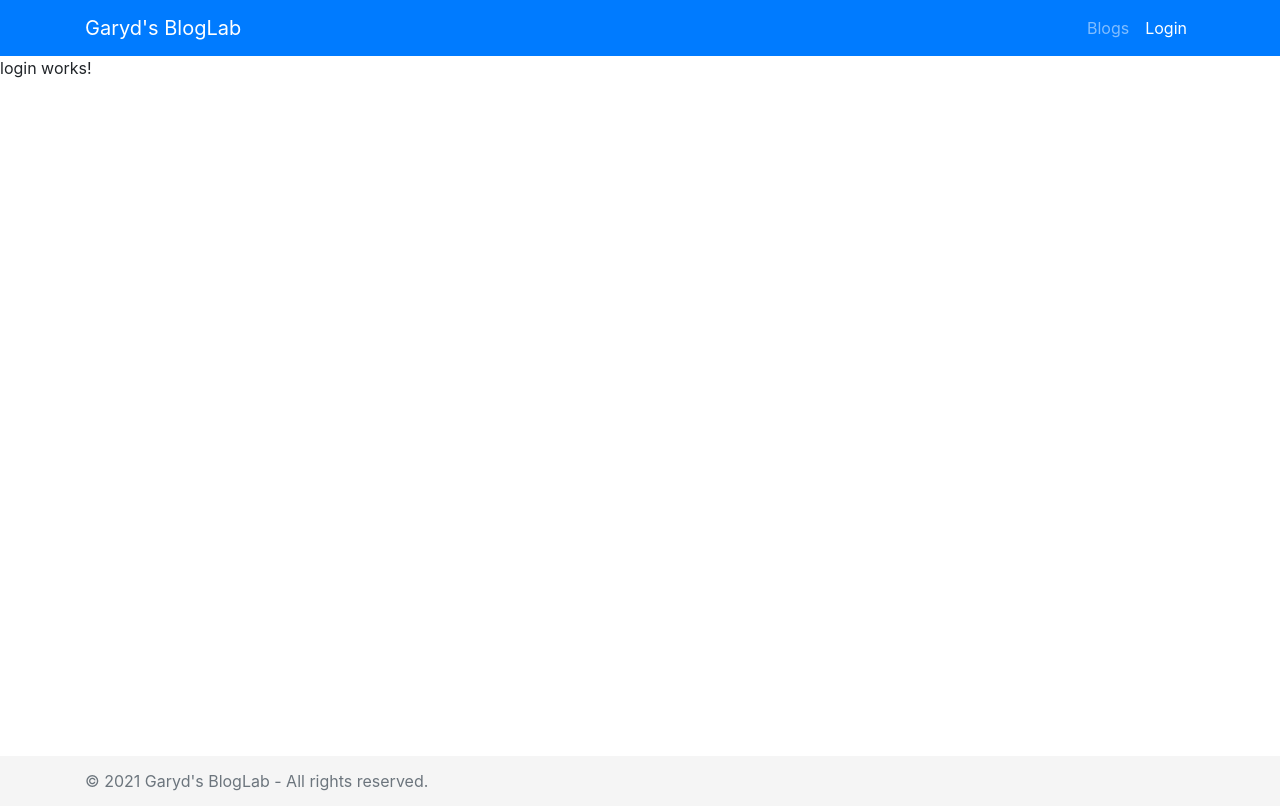
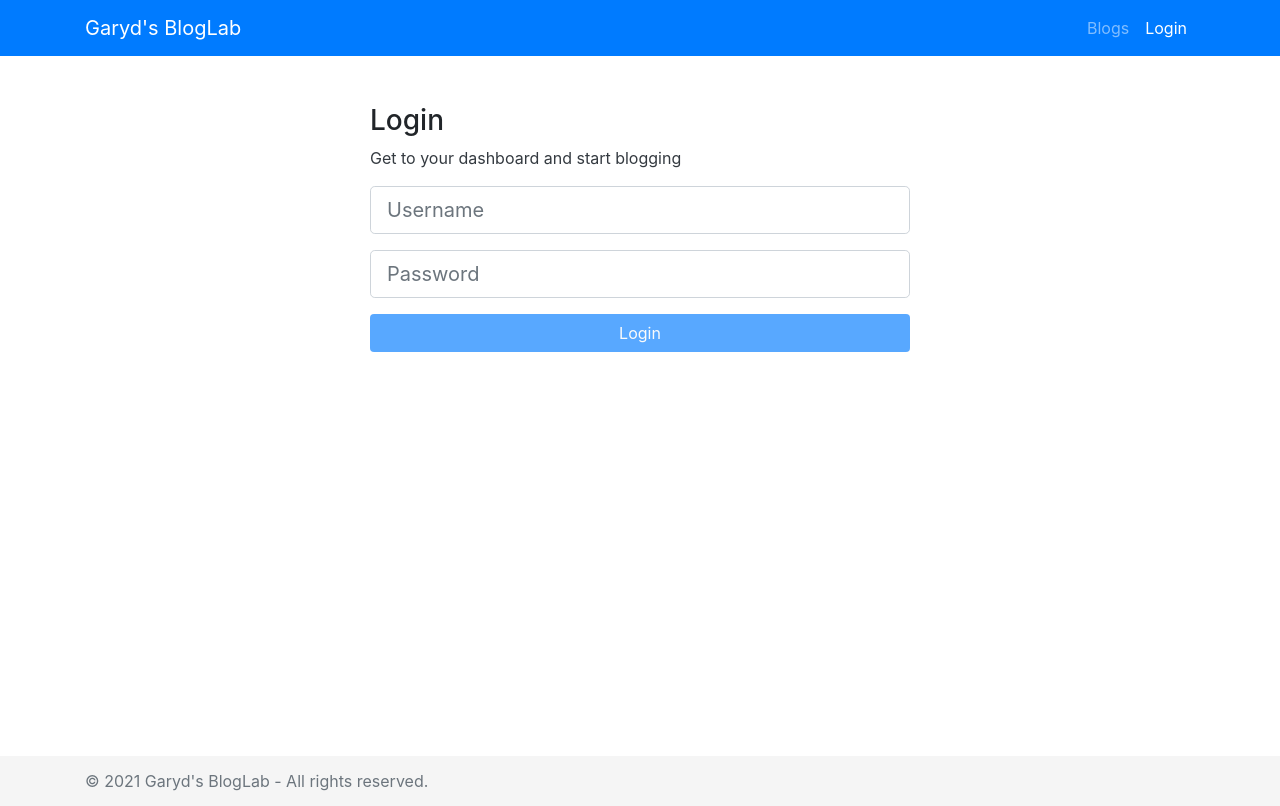
Before and after one commit to gauravbharat/bloglab-ui, an Angular app: page /login in a window 1280 px wide. Built offline with nearby package versions, Linux system fonts and the light colour scheme.

Commit message:
build login component

```diff
--- a/src/app/app-routing.module.ts
+++ b/src/app/app-routing.module.ts
@@ -18,7 +18,7 @@ const routes: Routes = [
   { path: 'blogs', component: BlogsComponent },
   { path: 'blogs/:id', component: BlogComponent },
   {
-    path: 'photo-album/',
+    path: 'photo-album',
     component: PhotoAlbumComponent,
     canActivate: [AuthGuard],
   },
--- a/src/app/app.module.ts
+++ b/src/app/app.module.ts
@@ -5,6 +5,9 @@ import {
   HttpClientModule,
   HTTP_INTERCEPTORS,
 } from '@angular/common/http';
+import { FormsModule, ReactiveFormsModule } from '@angular/forms';
+
+import { ToastrModule } from 'ngx-toastr';
 import { BsDropdownModule } from 'ngx-bootstrap/dropdown';
 import { CollapseModule } from 'ngx-bootstrap/collapse';
 
@@ -29,7 +32,6 @@ import { PhotoAlbumComponent } from './components/photo-album/photo-album.compon
 import { RegisterComponent } from './components/register/register.component';
 import { JwtInterceptor } from './interceptors/jwt.interceptor';
 import { ErrorInterceptor } from './interceptors/error.interceptor';
-import { ToastrModule } from 'ngx-toastr';
 
 @NgModule({
   declarations: [
@@ -56,6 +58,8 @@ import { ToastrModule } from 'ngx-toastr';
     AppRoutingModule,
     BrowserAnimationsModule,
     HttpClientModule,
+    FormsModule,
+    ReactiveFormsModule,
     ToastrModule.forRoot({
       positionClass: 'toast-bottom-right',
     }),
--- a/src/app/components/login/login.component.html
+++ b/src/app/components/login/login.component.html
@@ -1 +1,78 @@
-<p>login works!</p>
+<div class="container">
+  <div class="row">
+    <div class="col-md-6 offset-md-3 mt-5">
+      <h3 class="text-dard">Login</h3>
+      <p class="text-dark">Get to your dashboard and start blogging</p>
+
+      <form [formGroup]="loginForm" (ngSubmit)="onSubmit()">
+        <div class="form-group">
+          <input
+            type="text"
+            [ngClass]="{
+              'is-invalid': isTouched('username') && hasErrors('username'),
+              'is-valid': isTouched('username') && !hasErrors('username')
+            }"
+            class="form-control form-control-lg"
+            formControlName="username"
+            placeholder="Username"
+          />
+
+          <div
+            class="invalid-feedback"
+            *ngIf="hasError('username', 'required')"
+          >
+            Username required
+          </div>
+
+          <div
+            class="invalid-feedback"
+            *ngIf="
+              hasError('username', 'minlength') ||
+              hasError('username', 'maxlength')
+            "
+          >
+            Must be between 5-20 characters
+          </div>
+        </div>
+
+        <div class="form-group">
+          <input
+            type="password"
+            [ngClass]="{
+              'is-invalid': isTouched('password') && hasErrors('password'),
+              'is-valid': isTouched('password') && !hasErrors('password')
+            }"
+            class="form-control form-control-lg"
+            formControlName="password"
+            placeholder="Password"
+          />
+
+          <div
+            class="invalid-feedback"
+            *ngIf="hasError('password', 'required')"
+          >
+            Password required
+          </div>
+
+          <div
+            class="invalid-feedback"
+            *ngIf="
+              hasError('password', 'minlength') ||
+              hasError('password', 'maxlength')
+            "
+          >
+            Must be between 10-50 characters
+          </div>
+        </div>
+
+        <button
+          class="btn btn-block mb-3 bg-primary text-light"
+          type="submit"
+          [disabled]="!loginForm.valid"
+        >
+          Login
+        </button>
+      </form>
+    </div>
+  </div>
+</div>
--- a/src/app/components/login/login.component.ts
+++ b/src/app/components/login/login.component.ts
@@ -1,15 +1,69 @@
 import { Component, OnInit } from '@angular/core';
+import { FormBuilder, FormGroup, Validators } from '@angular/forms';
+import { Router } from '@angular/router';
+import { ApplicationUserLogin } from 'src/app/models/account/application-user-login.model';
+import { AccountService } from 'src/app/services/account.service';
 
 @Component({
   selector: 'app-login',
   templateUrl: './login.component.html',
-  styleUrls: ['./login.component.css']
+  styleUrls: ['./login.component.css'],
 })
 export class LoginComponent implements OnInit {
+  loginForm!: FormGroup;
 
-  constructor() { }
+  constructor(
+    private _accountService: AccountService,
+    private _router: Router,
+    private _fb: FormBuilder
+  ) {
+    if (_accountService.isLoggedIn) _router.navigate(['/dashboard']);
+  }
 
   ngOnInit(): void {
+    this.loginForm = this._fb.group({
+      username: [
+        null,
+        [
+          Validators.required,
+          Validators.minLength(5),
+          Validators.maxLength(20),
+        ],
+      ],
+      password: [
+        null,
+        [
+          Validators.required,
+          Validators.minLength(10),
+          Validators.maxLength(50),
+        ],
+      ],
+    });
   }
 
+  isTouched(field: string): boolean {
+    return this.loginForm?.get(field)?.touched ?? false;
+  }
+
+  hasErrors(field: string): any {
+    return this.loginForm?.get(field)?.errors;
+  }
+
+  hasError(field: string, error: string): boolean {
+    return !!this.loginForm?.get(field)?.hasError(error);
+  }
+
+  onSubmit(): void {
+    let applicationUserLogin: ApplicationUserLogin = new ApplicationUserLogin(
+      this.loginForm?.get('username')?.value,
+      this.loginForm?.get('password')?.value
+    );
+
+    this._accountService.login(applicationUserLogin).subscribe(
+      () => {
+        this._router.navigate(['/dashboard']);
+      },
+      (error) => console.log('login API', { error })
+    );
+  }
 }
--- a/src/app/interceptors/error.interceptor.ts
+++ b/src/app/interceptors/error.interceptor.ts
@@ -9,12 +9,14 @@ import { Observable, throwError } from 'rxjs';
 import { AccountService } from '../services/account.service';
 import { ToastrService } from 'ngx-toastr';
 import { catchError } from 'rxjs/operators';
+import { Router } from '@angular/router';
 
 @Injectable()
 export class ErrorInterceptor implements HttpInterceptor {
   constructor(
     private _toastr: ToastrService,
-    private _accountService: AccountService
+    private _accountService: AccountService,
+    private _router: Router
   ) {}
 
   intercept(
@@ -95,6 +97,7 @@ export class ErrorInterceptor implements HttpInterceptor {
     this._accountService.logout();
     this._toastr.error(errorMessage, error?.statusText);
     console.log({ error });
+    this._router.navigate(['/login']);
   }
 
   handle500Error(error: any) {
```
